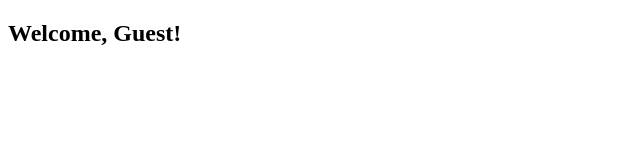
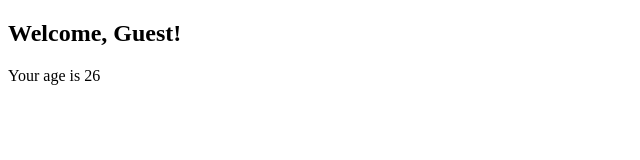
Before and after one commit to Iamarainbow2/Exercices, a React (Vite) app in the folder React/: page / in a window 1280 px wide. Shown: the top 160 px of the page, without its empty margins (0-640 px from the left). Built offline with nearby package versions, Linux system fonts and the light colour scheme; the HTML template or start-up script is replaced by a standard one.

Commit message:
new prop passed and used

```diff
--- a/React/src/App.jsx
+++ b/React/src/App.jsx
@@ -4,7 +4,7 @@ function App() {
 
   return (
     <>
-      <Welcome />
+      <Welcome age={26}/>
 
 
     </>
--- a/React/src/Components/Welcome.jsx
+++ b/React/src/Components/Welcome.jsx
@@ -3,11 +3,12 @@
 
 function Welcome(props) {
 
-  const { firstName = 'Guest' } = props;
+  const { firstName = 'Guest' ,age} = props;
 
     return (
       <>
         <h2>Welcome, {firstName}!</h2>
+        <p>Your age is {age}</p>
       </>
     )
     }
```
